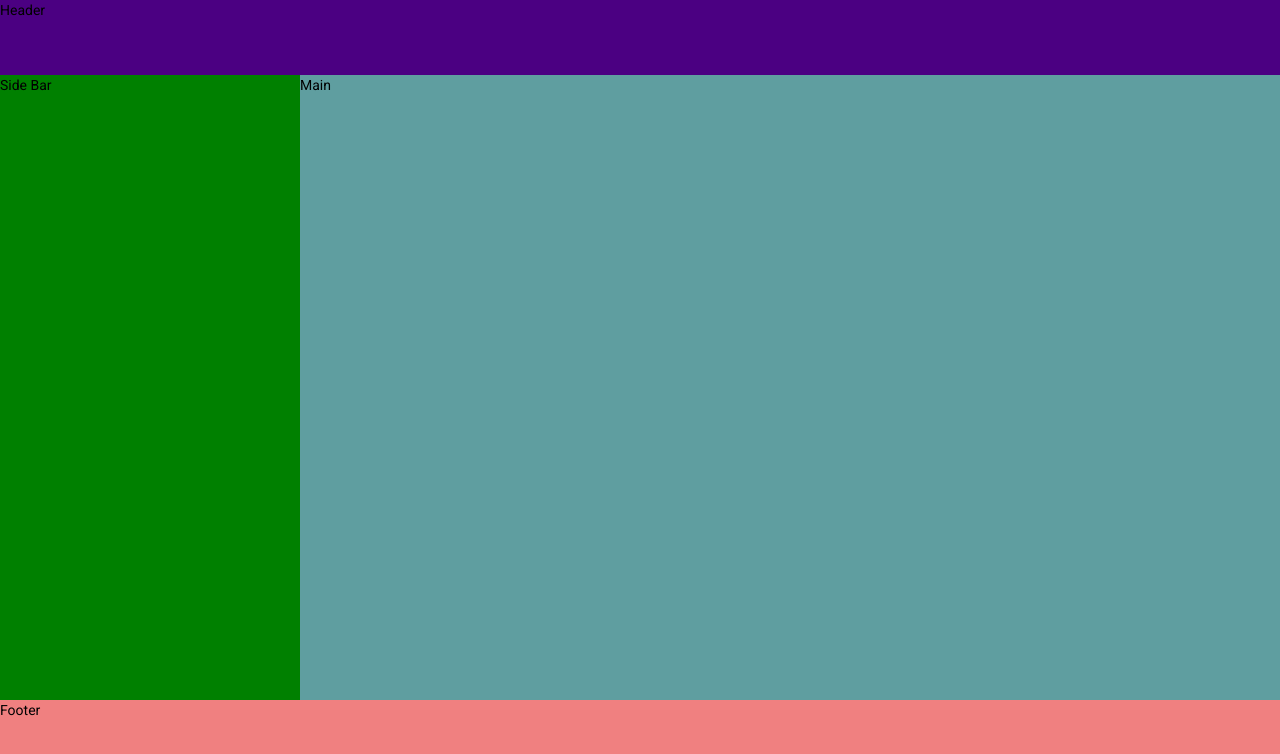
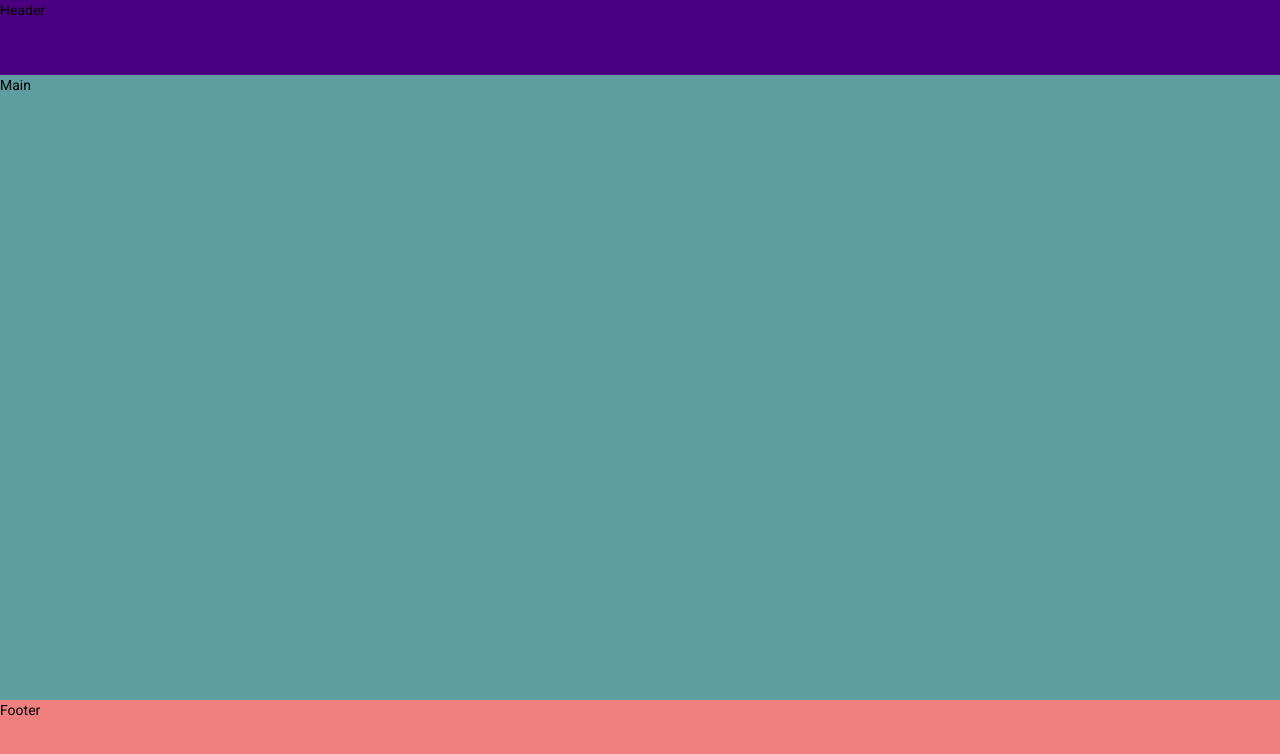
Before and after one commit to alexstornant/minecraft-website, an Angular app: page / in a window 1280 px wide. Shown: the top 754 px of the page. Built offline with nearby package versions, Linux system fonts and the light colour scheme.

Commit message:
removed sidebar

```diff
--- a/src/app/app.component.css
+++ b/src/app/app.component.css
@@ -8,18 +8,13 @@
   grid-template-columns: 300px 1fr;
   grid-template-areas:
     'header header'
-    'side-bar main'
+    'main main'
     'footer footer';
 }
 
 .header {
   grid-area: header;
   background: indigo;
-}
-
-.side-bar {
-  grid-area: side-bar;
-  background: green;
 }
 
 .main {
--- a/src/app/app.component.html
+++ b/src/app/app.component.html
@@ -1,6 +1,5 @@
 <div class="container">
   <div class="header">Header</div>
-  <div class="side-bar">Side Bar</div>
   <div class="main">Main</div>
   <div class="footer">Footer</div>
 </div>
```
